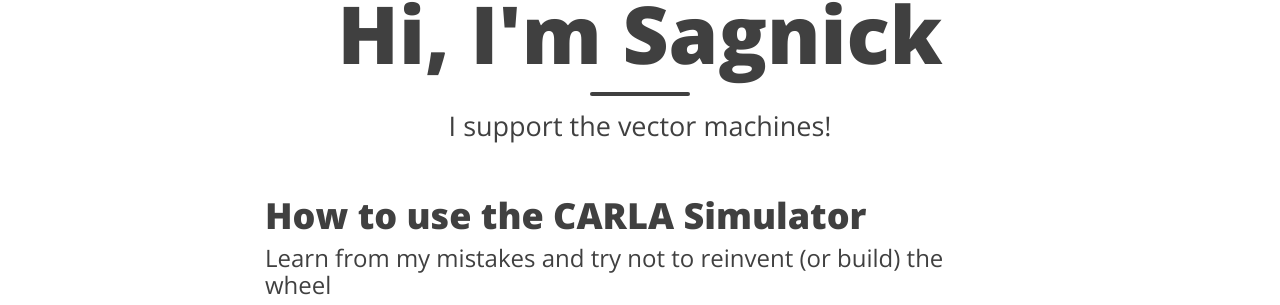
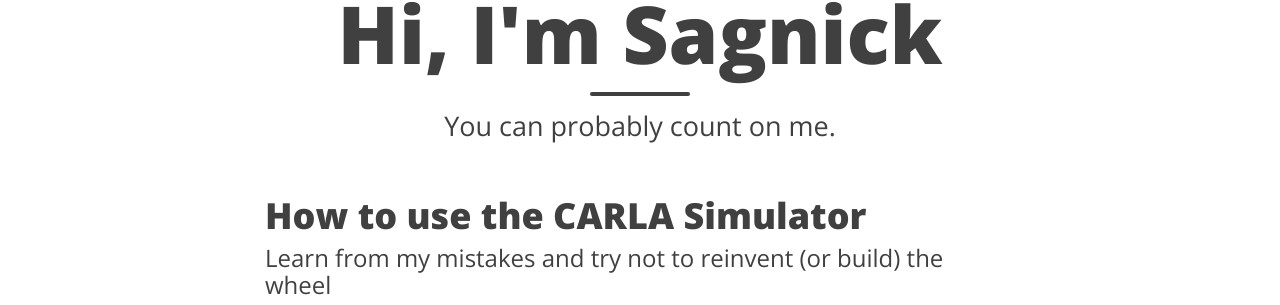
Before and after one commit to sagnibak/sagnibak.github.io, a Jekyll site: the page built from index.html, in a window 1280 px wide and 1165 px high. Shown: the part 141-446 px from the top of the window. Built offline with Jekyll 4.4.1, drawn with Linux system fonts in a browser that asks for light colours; nearby versions of some CDN libraries; the list of posts is cut into pages by our own code.

Commit message:
you can probably count on me

```diff
--- a/index.html
+++ b/index.html
@@ -1,7 +1,7 @@
 ---
 layout: page
 title: Hi, I'm Sagnick
-subtitle: I support the vector machines!
+subtitle: You can probably count on me.
 use-site-title: true
 ---
 
```
